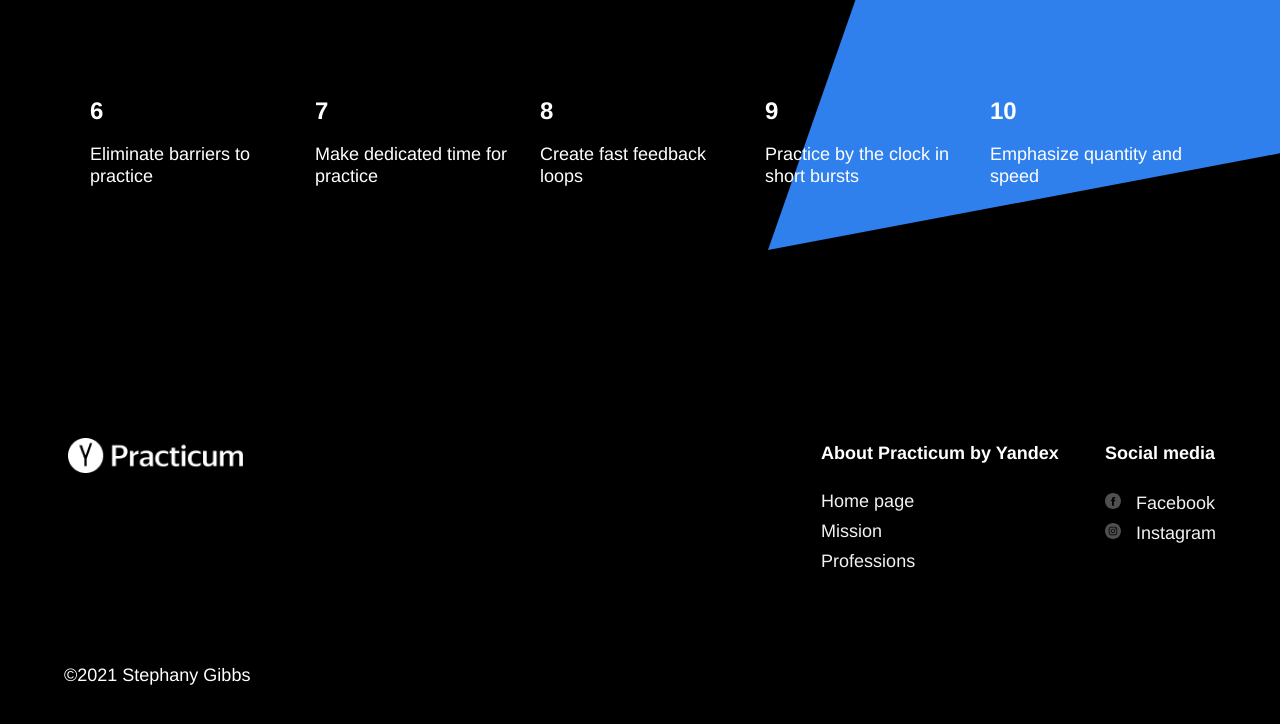
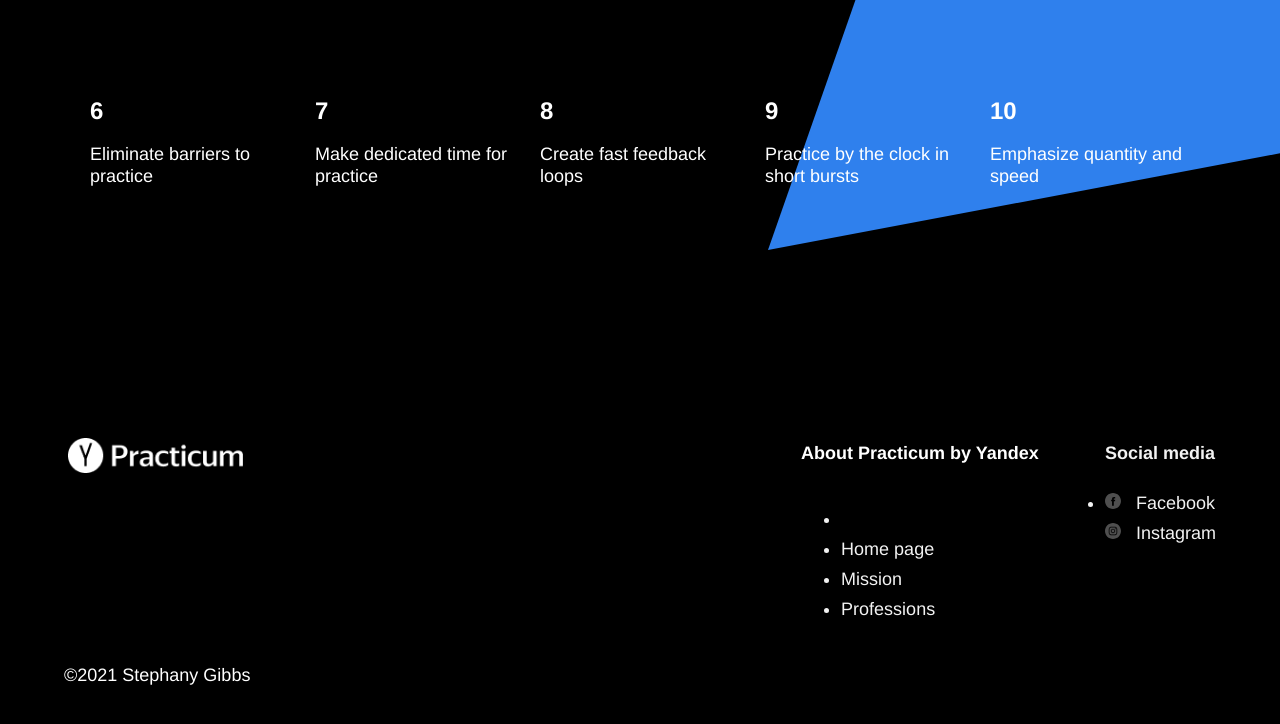
Before and after one commit to stphgbbs/Web_project_1, a plain HTML site: page index.html in a window 1280 px wide. Shown: the part 3479-4203 px from the top of the page. Drawn offline with Linux system fonts and the light colour scheme.

Commit message:
Dec28 Updates

```diff
--- a/index.html
+++ b/index.html
@@ -219,24 +219,24 @@ from."
             <h5 class="footer__author">&copy;2021 Stephany Gibbs</h5>
           </div>
           <nav class="footer__column footer__column_content_about">
-              <h4 class="footer__column-heading">About Practicum by Yandex</h>
-                <ul class="footer__table"></ul>
-              <li class="footer_list"></li>
-              <li class="footer__list">
+            <h4 class="footer__column-heading">About Practicum by Yandex</h4>
+            <ul class="footer__table">
+              <li class="footer__link"></li>
+              <li class="footer__link">
                 <a href="#" class="footer__link">Home page</a>
               </li>
-              <li class="footer__list">
+              <li class="footer__link">
                 <a href="#" class="footer__link">Mission</a>
               </li>
-              <li class="footer__list">
+              <li class="footer__link">
                 <a href="#" class="footer__link">Professions</a>
               </li>
             </ul>
           </nav>
           <nav class="footer__column footer__column_content_social">
-            <ul class="footer__list">
+            <ul class="footer__link">
               <li class="footer__column-heading">Social media</li>
-              <li class="footer__list">
+              <li class="footer__link">
                 <a href="#" class="footer__link"
                   ><img
                     class="footer__social-icons"
```
